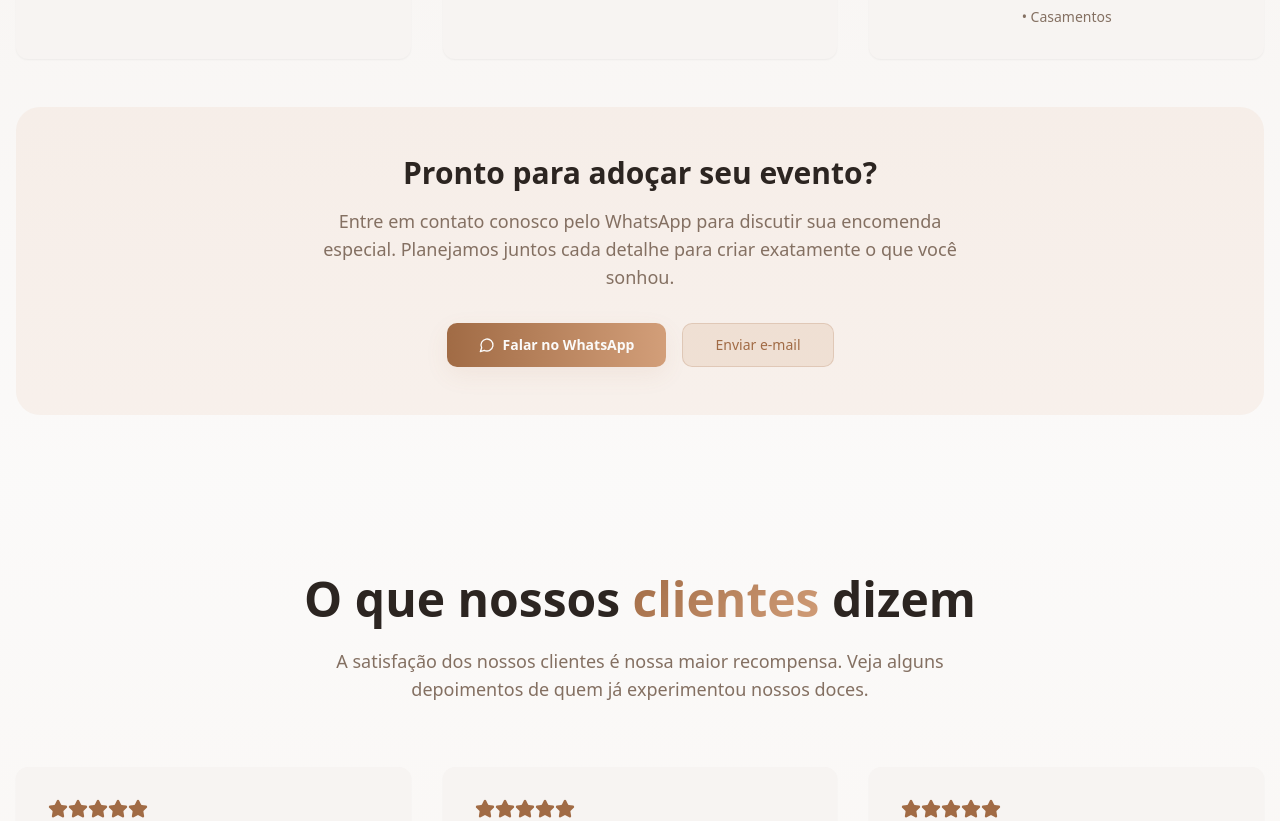
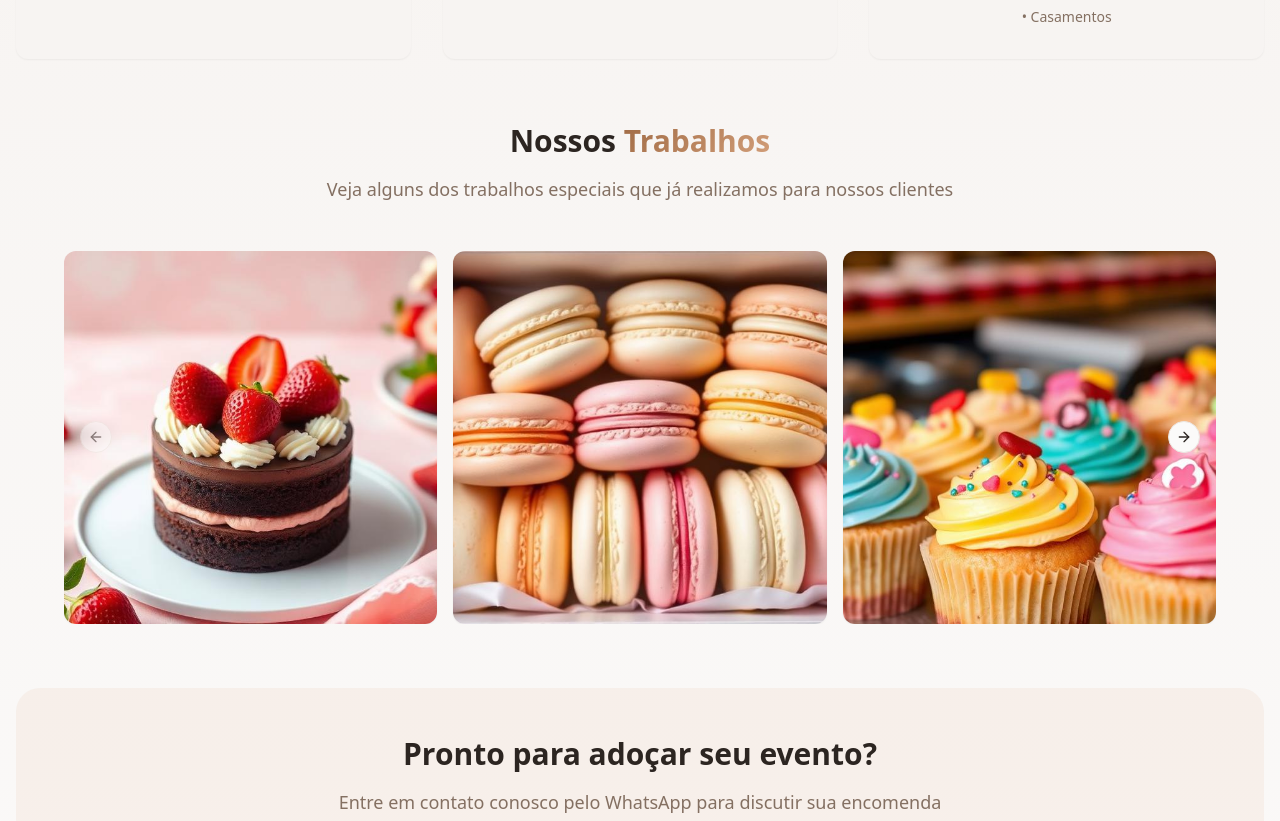
Before and after one commit to Danilo-Bittencourts/mf-doces-landing, a React (Vite) app: page / in a window 1280 px wide. Shown: the part 3109-3930 px from the top of the page. Built offline with nearby package versions, Linux system fonts and the light colour scheme.

Commit message:
Add gallery to custom orders section
Implement a gallery similar to the iFood section in the custom orders section.

```diff
--- a/src/components/CustomOrders.tsx
+++ b/src/components/CustomOrders.tsx
@@ -1,5 +1,6 @@
 import { Card } from "@/components/ui/card";
 import { Button } from "@/components/ui/button";
+import { Carousel, CarouselContent, CarouselItem, CarouselNext, CarouselPrevious } from "@/components/ui/carousel";
 import { Calendar, Users, Gift, MessageCircle } from "lucide-react";
 
 const orderTypes = [
@@ -23,6 +24,45 @@ const orderTypes = [
   }
 ];
 
+const galleryImages = [
+  {
+    id: 1,
+    title: "Bolo de Aniversário Personalizado",
+    description: "Bolo temático para festa de 15 anos",
+    image: "/src/assets/bolo-chocolate.jpg"
+  },
+  {
+    id: 2,
+    title: "Mesa de Doces para Casamento",
+    description: "Seleção especial para cerimônia",
+    image: "/src/assets/macarons.jpg"
+  },
+  {
+    id: 3,
+    title: "Cupcakes Corporativos",
+    description: "Para evento de lançamento de produto",
+    image: "/src/assets/cupcakes.jpg"
+  },
+  {
+    id: 4,
+    title: "Doces Finos para Festa",
+    description: "Variedade especial para evento",
+    image: "/src/assets/hero-doces.jpg"
+  },
+  {
+    id: 5,
+    title: "Bolo Temático Infantil",
+    description: "Personagem favorito da criança",
+    image: "/src/assets/bolo-chocolate.jpg"
+  },
+  {
+    id: 6,
+    title: "Macarons Coloridos",
+    description: "Para evento especial",
+    image: "/src/assets/macarons.jpg"
+  }
+];
+
 const CustomOrders = () => {
   const handleWhatsAppContact = () => {
     const message = "Olá! Gostaria de fazer uma encomenda especial pela MF Confeitarias.";
@@ -43,7 +83,7 @@ const CustomOrders = () => {
           </p>
         </div>
 
-        <div className="grid md:grid-cols-3 gap-8 mb-12">
+        <div className="grid md:grid-cols-3 gap-8 mb-16">
           {orderTypes.map((type, index) => {
             const IconComponent = type.icon;
             return (
@@ -65,6 +105,46 @@ const CustomOrders = () => {
               </Card>
             );
           })}
+        </div>
+
+        {/* Galeria de Trabalhos Anteriores */}
+        <div className="mb-16">
+          <div className="text-center mb-12">
+            <h3 className="text-2xl md:text-3xl font-bold mb-4">
+              Nossos <span className="text-gradient">Trabalhos</span>
+            </h3>
+            <p className="text-lg text-muted-foreground max-w-2xl mx-auto">
+              Veja alguns dos trabalhos especiais que já realizamos para nossos clientes
+            </p>
+          </div>
+
+          <div className="relative max-w-6xl mx-auto">
+            <Carousel className="w-full">
+              <CarouselContent className="-ml-2 md:-ml-4">
+                {galleryImages.map((item) => (
+                  <CarouselItem key={item.id} className="pl-2 md:pl-4 md:basis-1/2 lg:basis-1/3">
+                    <Card className="overflow-hidden card-float bg-card border-0">
+                      <div className="aspect-square relative overflow-hidden">
+                        <img
+                          src={item.image}
+                          alt={item.title}
+                          className="w-full h-full object-cover transition-transform duration-500 hover:scale-110"
+                        />
+                        <div className="absolute inset-0 bg-gradient-to-t from-black/60 via-transparent to-transparent opacity-0 hover:opacity-100 transition-opacity duration-300">
+                          <div className="absolute bottom-4 left-4 right-4 text-white">
+                            <h4 className="font-semibold text-sm mb-1">{item.title}</h4>
+                            <p className="text-xs opacity-90">{item.description}</p>
+                          </div>
+                        </div>
+                      </div>
+                    </Card>
+                  </CarouselItem>
+                ))}
+              </CarouselContent>
+              <CarouselPrevious className="left-4" />
+              <CarouselNext className="right-4" />
+            </Carousel>
+          </div>
         </div>
 
         <div className="bg-primary-glow/10 rounded-3xl p-8 md:p-12 text-center">
```
